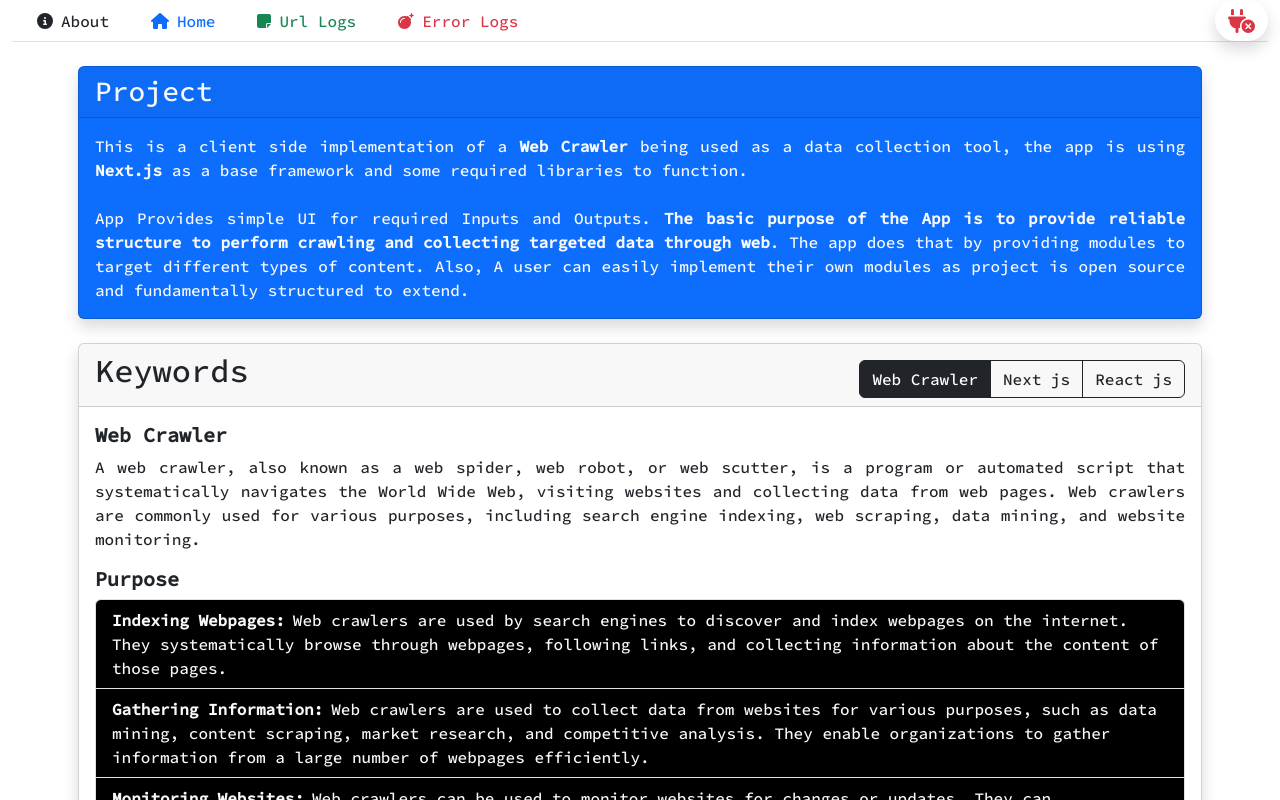
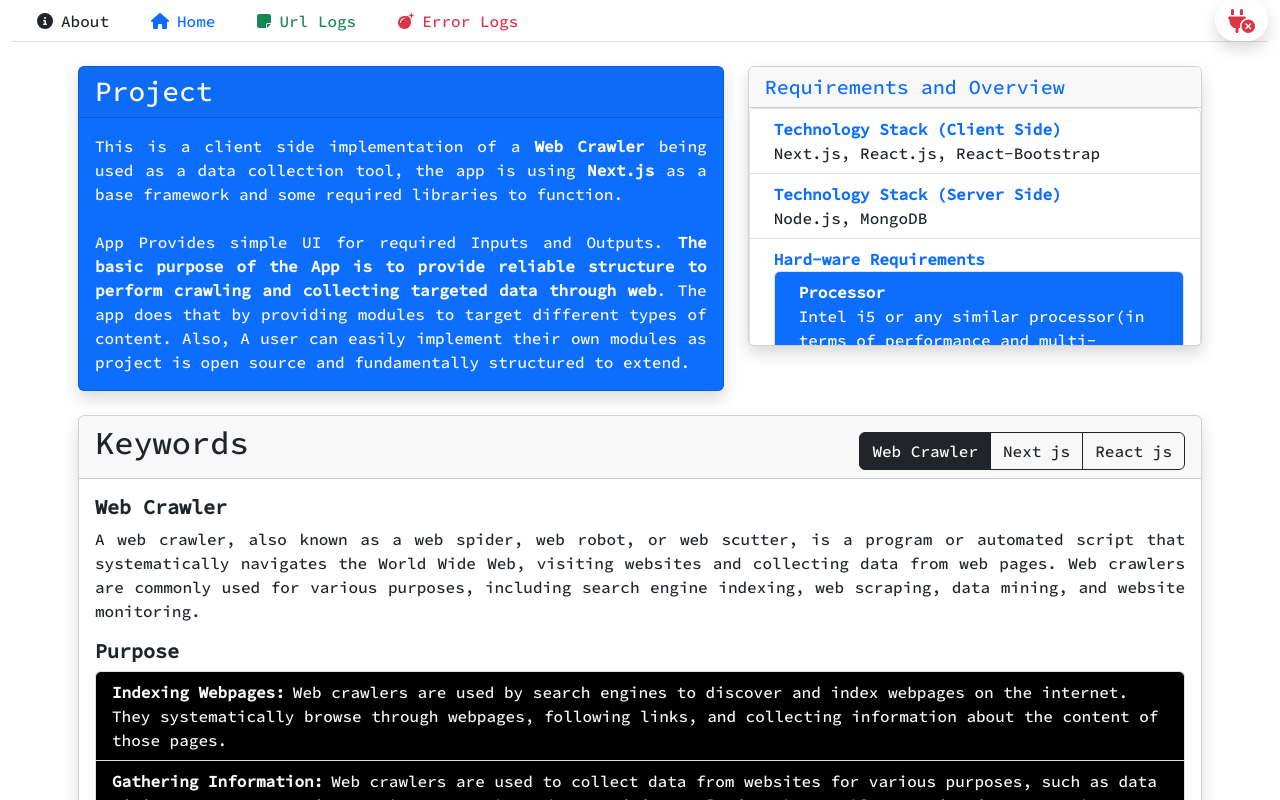
Before and after one commit to astric-0/NextCrawler, a Next.js app: page /about in a window 1280 px wide. Built offline with nearby package versions, Linux system fonts and the light colour scheme.

Commit message:
updated about page

```diff
--- a/components/info/RequirementList.jsx
+++ b/components/info/RequirementList.jsx
@@ -0,0 +1,37 @@
+import { ListGroup, Card } from "react-bootstrap";
+import requirements from "./requirements";
+
+const RequirementsList = _ => {
+    const reqList = requirements?.map(({ title, detail, subList }, index) => {
+
+        const subListComps = subList?.map(({itemTitle, itemDetail}, index) => {
+            return (
+                <ListGroup.Item key={index} className="text-white bg-primary">
+                    <div className="ms-2 me-auto">
+                        <div className="fw-bold">{itemTitle}</div>
+                        {itemDetail}
+                    </div>
+                </ListGroup.Item>
+            );
+        });
+
+        return (
+            <ListGroup.Item key={index}>
+                <div className="ms-2 me-auto">
+                    <div className="fw-bold text-primary">{title}</div>
+                    {detail}
+                    <ListGroup>{subListComps}</ListGroup>
+                </div>
+            </ListGroup.Item>
+        );
+    });
+
+    return (
+        <Card className="mt-3 shadow requirements">
+            <Card.Header className="h5 text-primary">Requirements and Overview</Card.Header>
+            <ListGroup>{reqList}</ListGroup>
+        </Card>
+    );
+}
+
+export default RequirementsList;
--- a/components/info/index.js
+++ b/components/info/index.js
@@ -1,9 +1,13 @@
 import keywords from "./keywords";
 import KeywordCard from "./KeywordCard";
 import ProjectCard from "./ProjectCard";
+import RequirementsList from "./RequirementList";
+import requirements from "./requirements";
 
 export {
     keywords,
     KeywordCard,
     ProjectCard,
+    RequirementsList,
+    requirements,
 }
--- a/components/info/requirements.js
+++ b/components/info/requirements.js
@@ -11,14 +11,27 @@ const requirements = [
 
     {
         title: 'Hard-ware Requirements',
-        detail: 'Memory'
+        detail: '',
+        subList: [
+            {
+                itemTitle: 'Processor',
+                itemDetail: 'Intel i5 or any similar processor(in terms of performance and multi-threading)',
+            },
+            {
+                itemTitle: 'Memory (RAM)',
+                itemDetail: 'Recommended 8Gb or above',
+            },
+            {
+                itemTitle: 'Storage',
+                itemDetail: 'As per user, the quantity and type of content they want to target',
+            }
+        ]
     },
 
     {
-        title: 'Software Required',
-        detail: 'Linux or Windows OS, Node package manager(npm, npx)'
+        title: 'Software Requirements',
+        detail: 'Linux or Windows OS, Node package manager(npm, npx), A Modern Browser (Chrome or Mozilla)',
     },
-
 
 ];
 
--- a/pages/about/index.js
+++ b/pages/about/index.js
@@ -1,10 +1,17 @@
-import { Container } from "react-bootstrap";
+import { Container, Col, Row } from "react-bootstrap";
 import { Info } from "@/components";
 
 const About = _ => {
     return (
         <Container className="p-2">
-            <Info.ProjectCard />
+            <Row>
+                <Col>
+                    <Info.ProjectCard />
+                </Col>
+                <Col md={5}>
+                    <Info.RequirementsList />
+                </Col>
+            </Row>
             <Info.KeywordCard />
         </Container>
     );
--- a/styles/globals.css
+++ b/styles/globals.css
@@ -21,3 +21,9 @@ body {
     overflow-y: auto;
     overflow-x: hidden;
 }
+
+.requirements {
+    max-height: 35vh;
+    overflow-y: auto;
+    overflow-x: hidden;
+}
```
Also changed, not shown: components/info/KeywordCard.jsx (renamed from components/info/KeywordCard.js), components/info/ProjectCard.jsx (renamed from components/info/ProjectCard.js).
